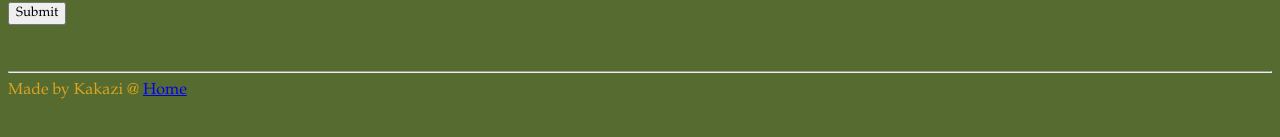
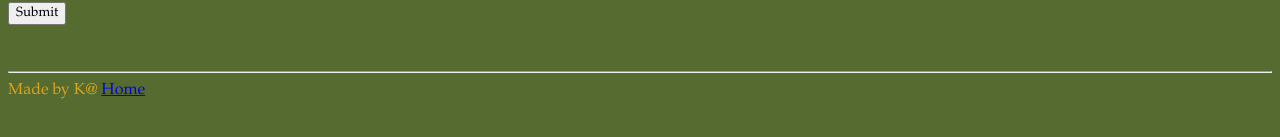
Before and after one commit to KKitenge/mini-project, a plain HTML site: page index.html in a window 1280 px wide. Shown: the part 445-582 px from the top of the page. Drawn offline with Linux system fonts and the light colour scheme.

Commit message:
footer change

```diff
--- a/index.html
+++ b/index.html
@@ -29,7 +29,7 @@
         <br>
         <br>
     <hr>
-        <footer>Made by Kakazi @ <a href="mailto:test@test123yahoogmail.com">Home</a>
+        <footer>Made by K@ <a href="mailto:test@test123yahoogmail.com">Home</a>
             </footer>
     </body>
 
```
